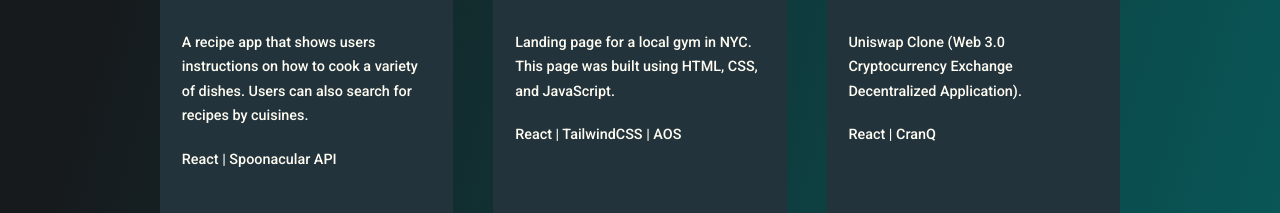
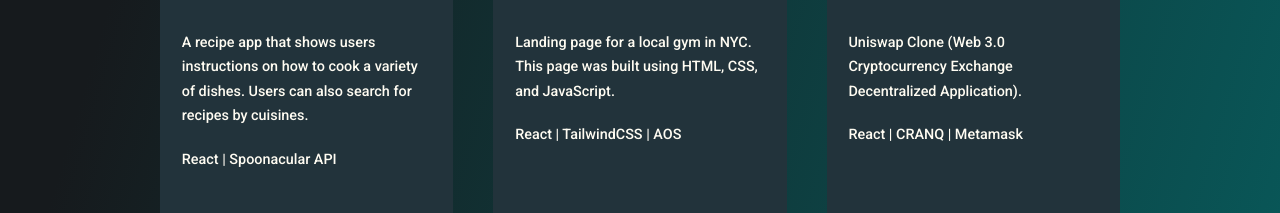
Before and after one commit to projectralph/portfolio-website, a React (Create React App) app: page / in a window 1280 px wide. Shown: the part 2220-2433 px from the top of the page. Built offline with nearby package versions, Linux system fonts and the light colour scheme.

Commit message:
added changes

```diff
--- a/src/components/portfolio/Portfolio.jsx
+++ b/src/components/portfolio/Portfolio.jsx
@@ -35,7 +35,7 @@ const Portfolio = () => {
       title: 'SUMOSWAP',
       img: IMG2,
       description: 'Uniswap Clone (Web 3.0 Cryptocurrency Exchange Decentralized Application).',
-      technologies: 'React | CranQ',
+      technologies: 'React | CRANQ | Metamask',
       link: 'https://sumoswap.netlify.app/',
       github: 'https://github.com/projectralph/SUMOSWAP',
     },
```
